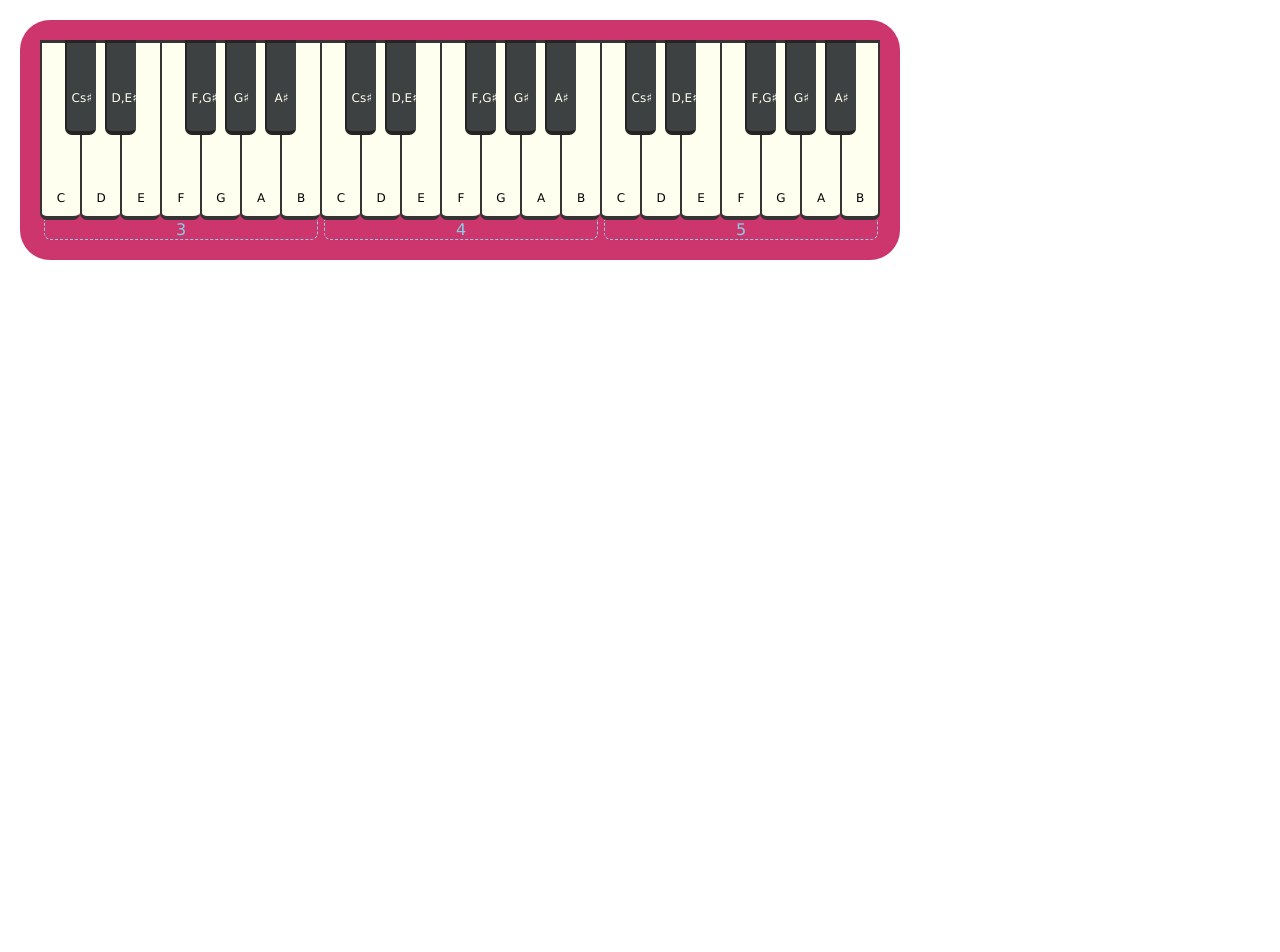
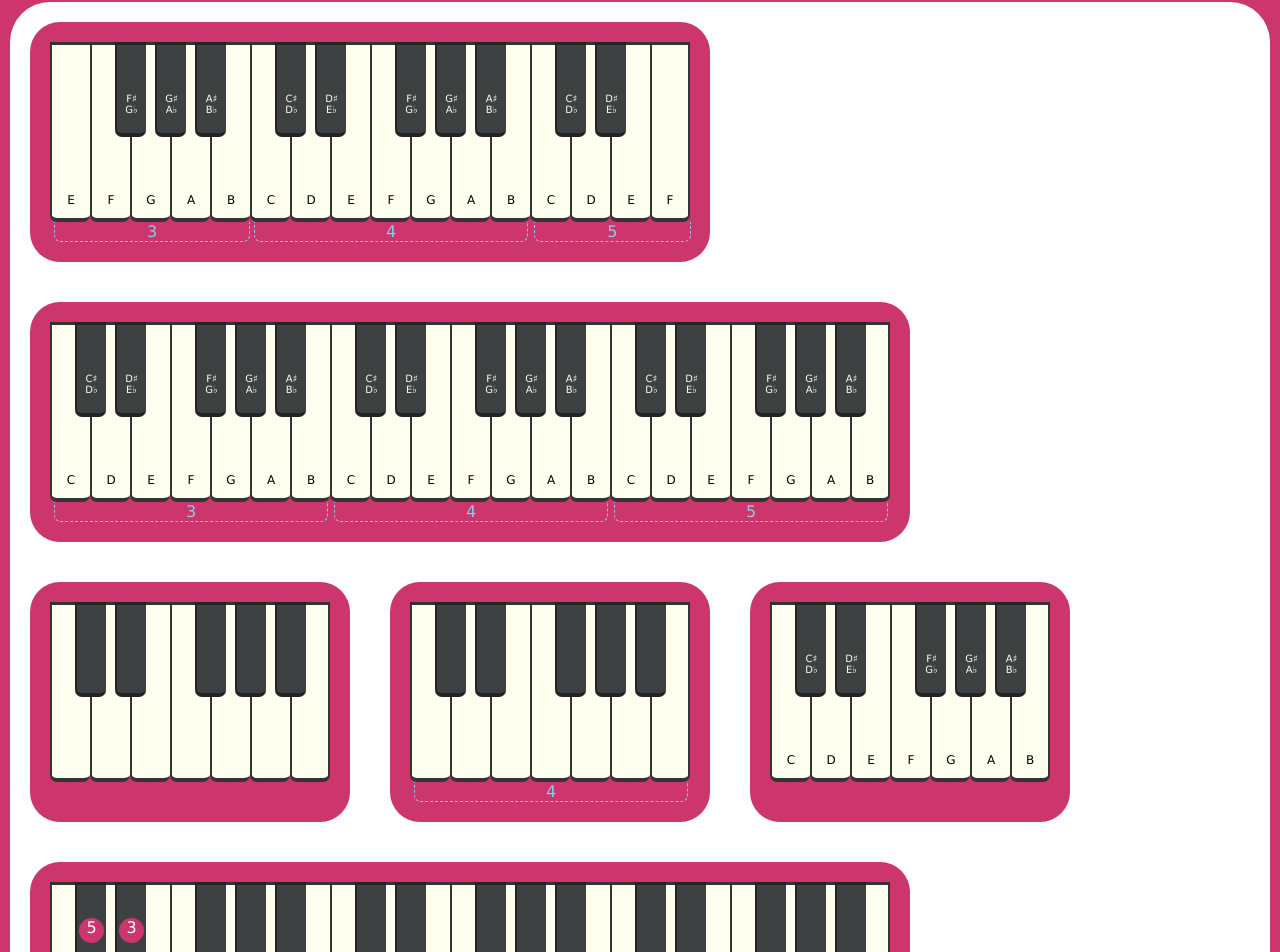
Before and after one commit to JaniceShaw/simply-piano-chords, a React (Create React App) app: page / in a window 1280 px wide. Shown: the top 952 px of the page. Before the commit the page ends 800 px from the top, so only its background shows below. Built offline with nearby package versions, Linux system fonts and the light colour scheme.

Commit message:
started to add finger numbers, made not whole octave work

```diff
--- a/src/App.js
+++ b/src/App.js
@@ -7,6 +7,23 @@ function App() {
     <div className="App">
       <header className="App-header"></header>
       <Piano start={3} end={5} n1="E" n2="F" />
+      <Piano start={3} end={5} />
+      <Piano displayOctave={false} displayNote={false} />
+      <Piano displayNote={false} />
+      <Piano displayOctave={false} />
+
+      <Piano
+        start={3}
+        end={5}
+        lf5={[3, "Cs"]} //octave number, note
+        lf3={[3, "Ds"]}
+        lf2={[3, "G"]}
+        rf1={[4, "C"]} //octave number, note
+        rf3={[4, "D"]}
+        rf5={[4, "E"]}
+        displayNote={false}
+      />
+
     </div>
   );
 }
--- a/src/components/Piano/Octave/Keynote/Keynote.js
+++ b/src/components/Piano/Octave/Keynote/Keynote.js
@@ -3,23 +3,52 @@ import './Keynote.scss';
 
 class Keynote extends React.Component {
     render() {
-        const sharp = '\u266F';
-        const flat = '\u266D';
-        let fl = "";
+
         let noteType = "white";
         let noteName = this.props.note;
+        let noteLabel = this.props.label;
+        let finger = "";
 
-        if (this.props.black === true) {
+        if (this.props.note.length > 1) {
             noteType = "black";
-            noteName = noteName + sharp;
-            // fl = Omega;
         } else {
             noteType = "white"
         };
 
+        if (this.props.lf1 && this.props.lf1[1] === noteName) {
+
+            finger = "finger lf1 "
+        }
+
+        if (this.props.lf2 && this.props.lf2[1] === noteName) {
+
+            finger += " finger lf2 "
+        }
+
+        if (this.props.lf3 && this.props.lf3[1] === noteName) {
+
+            finger += " finger lf3 "
+        }
+
+        if (this.props.lf4 && this.props.lf4[1] === noteName) {
+
+            finger += " finger lf4 "
+        }
+
+        if (this.props.lf5 && this.props.lf5[1] === noteName) {
+
+            finger += " finger lf5 "
+        }
+
+        if (this.props.rf5 && this.props.rf5[1] === noteName) {
+
+            finger += " finger rf5 "
+        }
+
+
         let classes =
-            "Keynote" +
-            " " +
+            "Keynote " +
+            finger +
             noteName +
             this.props.octaveNum +
             " " +
@@ -28,7 +57,7 @@ class Keynote extends React.Component {
         return (
 
             <li className={classes}>
-                <div className="Keynote-label">{noteName}</div>
+                <div className="Keynote-label">{noteLabel}</div>
             </li>
 
         );
@@ -36,5 +65,4 @@ class Keynote extends React.Component {
 }
 
 
-
 export default Keynote;
--- a/src/components/Piano/Octave/Keynote/Keynote.scss
+++ b/src/components/Piano/Octave/Keynote/Keynote.scss
@@ -19,8 +19,10 @@ li.Keynote {
     position: absolute;
     margin-left: -15px;
     z-index: 2;
+
     .Keynote-label {
       bottom: 20px;
+      font-size: 10px;
     }
   }
 
@@ -47,13 +49,18 @@ li.Keynote {
     right: 0;
     font-size: 12px;
     margin: 0 auto;
+
+    .hideNote & {
+      display: none;
+    }
   }
   // .piano li[class$="-f"] .label {
   //   font-size: 11px;
   //   bottom: 20px;
   // }
 
-  .Keynote-finger {
+  &.finger::after {
+    content: "";
     text-align: center;
     position: absolute;
     display: inline-block;
@@ -67,5 +74,21 @@ li.Keynote {
     height: 25px;
     width: 25px;
     color: white;
+    content: "";
+  }
+  &.lf1.finger::after {
+    content: "1";
+  }
+  &.lf2.finger::after {
+    content: "2";
+  }
+  &.lf3.finger::after {
+    content: "3";
+  }
+  &.lf4.finger::after {
+    content: "4";
+  }
+  &.lf5.finger::after {
+    content: "5";
   }
 }
--- a/src/components/Piano/Octave/Octave.js
+++ b/src/components/Piano/Octave/Octave.js
@@ -2,43 +2,159 @@ import React from 'react';
 import './Octave.scss';
 import Keynote from './Keynote/Keynote.js'
 
-// need to make a start note variable to that it is possible to display not a complete octave
+const allNotes = [
+    ["C", "C"],
+    ["Cs", "C\u266F D\u266D"],
+    ["D", "D"],
+    ["Ds", "D\u266F E\u266D"],
+    ["E", "E"],
+    ["F", "F"],
+    ["Fs", "F\u266F G\u266D"],
+    ["G", "G"],
+    ["Gs", "G\u266F A\u266D"],
+    ["A", "A"],
+    ["As", "A\u266F B\u266D"],
+    ["B", "B"],
+];
 
-//check start note and display from there
-//check end note and end there
-//make an array with the require notes
-//map array to display needed notes
+//make array that contains only note name
+let notes = [];
+allNotes.map(i => notes.push(i[0]));
 
 class Octave extends React.Component {
+    static defaultProps = {
+        // n1: "C",
+        // n2: "B"
+    }
+
     render() {
+        const n1 = this.props.n1;
+        const n2 = this.props.n2;
+
+        const firstNote = notes.indexOf(n1);
+        const startOctave = allNotes.slice(firstNote, allNotes.length);
+
+        const lastNote = notes.indexOf(n2);
+        const endOctave = allNotes.slice(0, lastNote + 1);
+
+        const lf1 = this.props.lf1;
+        const lf2 = this.props.lf2;
+        const lf3 = this.props.lf3;
+        const lf4 = this.props.lf4;
+        const lf5 = this.props.lf5;
+
+        const rf1 = this.props.rf1;
+        const rf2 = this.props.rf2;
+        const rf3 = this.props.rf3;
+        const rf4 = this.props.rf4;
+        const rf5 = this.props.rf5;
+
+        const fingering = this.props.fingering;
+
+        let display;
+
+        if (n1 !== null) {
+
+            // fingering.map(f =>
+
+            //     if (f[0] === this.props.octaveNum) {
+            //     console.log(f[0])
+            // }
+            // )
 
 
-        const allNotes = [["C", "C"], ["Cs", "C\u266F D\u266D"], ["D", "D"], ["Ds",
-            "D\u266F E\u266D"], ["E", "E"], ["F", "F"], ["Fs", "F\u266F G\u266D"], ["G",
-            "G"], ["Gs", "G\u266F A\u266D"], ["A", "A"], ["As", "A\u266F B\u266D"], ["B",
-            "B"],];
+            if (lf1[0] === this.props.octaveNum) {
+                display = startOctave.map(i =>
+                    <Keynote
+                        note={i[0]}
+                        label={i[1]}
+                        lf1={lf1}
+                        octaveNum={this.props.octaveNum}
+                        key={i[0] + this.props.octaveNum}
+                    />
+                )
+            } else {
+                display = startOctave.map(i =>
+                    <Keynote
+                        note={i[0]}
+                        label={i[1]}
+                        lf1={lf1}
+                        lf2={lf2}
+                        lf3={lf3}
+                        lf4={lf4}
+                        lf5={lf5}
+                        octaveNum={this.props.octaveNum}
+                        key={i[0] + this.props.octaveNum}
+                    />
+                )
+            }
+
+        } else {
+            if (lf1[0] === this.props.octaveNum) {
+                display = allNotes.map(i =>
+                    <Keynote
+                        note={i[0]}
+                        label={i[1]}
+                        lf1={lf1}
+                        lf2={lf2}
+                        lf3={lf3}
+                        lf4={lf4}
+                        lf5={lf5}
+                        rf1={rf1}
+
+                        octaveNum={this.props.octaveNum}
+                        key={i[0] + this.props.octaveNum}
+                    />
+                )
+            } else {
+                display = allNotes.map(i =>
+                    <Keynote
+                        note={i[0]}
+                        label={i[1]}
+                        octaveNum={this.props.octaveNum}
+                        key={i[0] + this.props.octaveNum}
+                    />
+                )
+            }
 
 
-        const n1 = this.props.n1;
 
-        if (n1 !== "C") {
 
+            // display = allNotes.map(i =>
+            //     <Keynote
+            //         note={i[0]}
+            //         label={i[1]}
+            //         lf1={this.props.lf1}
+            //         lf2={this.props.lf2}
+            //         octaveNum={this.props.octaveNum}
+            //         key={i[0] + this.props.octaveNum}
+            //     />
+            // )
+        }
+        if (n2 !== null) {
+            display = endOctave.map(i =>
+                // console.log("start octave", i)
+                <Keynote
+                    note={i[0]}
+                    label={i[1]}
+                    octaveNum={this.props.octaveNum}
+                    key={i[0] + this.props.octaveNum}
+                />
+            )
         }
 
         return (
             <div className="Octave">
-                <Keynote note="C" octaveNum={this.props.octaveNum} />
-                <Keynote note="Cs" label={"C\u266F D\u266D"} octaveNum={this.props.octaveNum} black />
-                <Keynote note="D" octaveNum={this.props.octaveNum} />
-                <Keynote note={["D", "E"]} octaveNum={this.props.octaveNum} black />
-                <Keynote note="E" octaveNum={this.props.octaveNum} />
-                <Keynote note="F" octaveNum={this.props.octaveNum} />
-                <Keynote note={["F", "G"]} octaveNum={this.props.octaveNum} black />
-                <Keynote note="G" octaveNum={this.props.octaveNum} />
-                <Keynote note="G" octaveNum={this.props.octaveNum} black />
-                <Keynote note="A" octaveNum={this.props.octaveNum} />
-                <Keynote note="A" octaveNum={this.props.octaveNum} black />
-                <Keynote note="B" octaveNum={this.props.octaveNum} />
+                {display}
+                {/* {allNotes.map(i =>
+                    <Keynote
+                        note={i[0]}
+                        label={i[1]}
+                        octaveNum={this.props.octaveNum}
+                        key={i[0] + this.props.octaveNum}
+
+                    />
+                )} */}
 
                 <div className="Octave-displayNum">{this.props.octaveNum}</div>
             </div>
--- a/src/components/Piano/Octave/Octave.scss
+++ b/src/components/Piano/Octave/Octave.scss
@@ -12,6 +12,10 @@
     border-radius: 0 0 7px 7px;
     border-top: none;
     width: 98%;
+
+    .hideOctave & {
+      display: none;
+    }
   }
 
   &:last-child li:last-of-type {
--- a/src/components/Piano/Piano.js
+++ b/src/components/Piano/Piano.js
@@ -2,19 +2,76 @@ import React from 'react';
 import './Piano.scss';
 import Octave from './Octave/Octave.js'
 
-//need to make look to display the chosen number of octaves
-
-
 class Piano extends React.Component {
     static defaultProps = {
         start: 4,
-        end: 4
+        end: 4,
+        n1: "C",
+        n2: "B",
+        displayOctave: true,
+        displayNote: true,
+        lf1: [],
+        lf2: [],
+        lf3: [],
+        lf4: [],
+        lf5: [],
+        rf1: [],
+        rf2: [],
+        rf3: [],
+        rf4: [],
+        rf5: []
     }
 
+
     render() {
+
         const start = this.props.start;
         let end = this.props.end;
 
+        const n1 = this.props.n1;
+        const n2 = this.props.n2;
+
+        const displayOctave = this.props.displayOctave;
+        const displayNote = this.props.displayNote;
+        let displayClasses = "";
+
+        const lf1 = this.props.lf1;
+        const lf2 = this.props.lf2;
+        const lf3 = this.props.lf3;
+        const lf4 = this.props.lf4;
+        const lf5 = this.props.lf5;
+
+        const rf1 = this.props.rf1;
+        const rf2 = this.props.rf2;
+        const rf3 = this.props.rf3;
+        const rf4 = this.props.rf4;
+        const rf5 = this.props.rf5;
+
+        let fingering = [lf5, lf4, lf3, lf2, lf1];
+        // console.log("FIngering: ", fingering);
+
+        //check for selected notes
+        // if (lf1.length > 0) {
+        // let selOctave = lf1[0];
+        // let selNote = lf1[1];
+        // console.log(lf1[0], lf1[1]);
+        // }
+
+        // if (lf2.length > 0) {
+        // let selOctave = lf1[0];
+        // let selNote = lf1[1];
+        // console.log(lf2[0], lf2[1]);
+        // }
+
+        // check to see if should display notes and octave
+        if (!displayOctave) {
+            displayClasses = "hideOctave"
+        }
+        if (!displayNote) {
+            displayClasses += " hideNote"
+        }
+
+        //check that the end octave is higher than the start octave
         if (end < start) {
             end = start;
         }
@@ -24,15 +81,40 @@ class Piano extends React.Component {
 
         //loop the number of octaves to show from start octave to end octave
         while (n <= end) {
-            oct.push(n);
+            if (n === start) {
+                oct.push([n, n1, null]);
+            } else if (n === end) {
+                oct.push([n, null, n2]);
+            } else {
+                oct.push([n, null, null]);
+            }
             n = n + 1;
         }
-        console.log(start, end, oct);
 
         return (
-            <ul className="Piano">
-                {oct.map(i =>
-                    <Octave octaveNum={i} key={i} />)}
+            <ul className={"Piano " + displayClasses} >
+                {
+                    oct.map(i =>
+                        <Octave
+                            octaveNum={i[0]}
+                            key={i[0]}
+                            n1={i[1]}
+                            n2={i[2]}
+                            displayOctave={displayOctave}
+                            displayNote={displayNote}
+                            lf1={lf1}
+                            lf2={lf2}
+                            lf3={lf3}
+                            lf4={lf4}
+                            lf5={lf5}
+                            rf1={rf1}
+                            rf2={rf2}
+                            rf3={rf3}
+                            rf4={rf4}
+                            rf5={rf5}
+                            fingering={fingering}
+                        />)
+                }
             </ul>
         );
     }
--- a/src/index.css
+++ b/src/index.css
@@ -1,3 +1,9 @@
+html {
+  background-color: rgb(205, 54, 108);
+}
+
 body {
-  margin: 0;
+  margin: 2px 10px;
+  background: white;
+  border-radius: 40px;
 }
```
